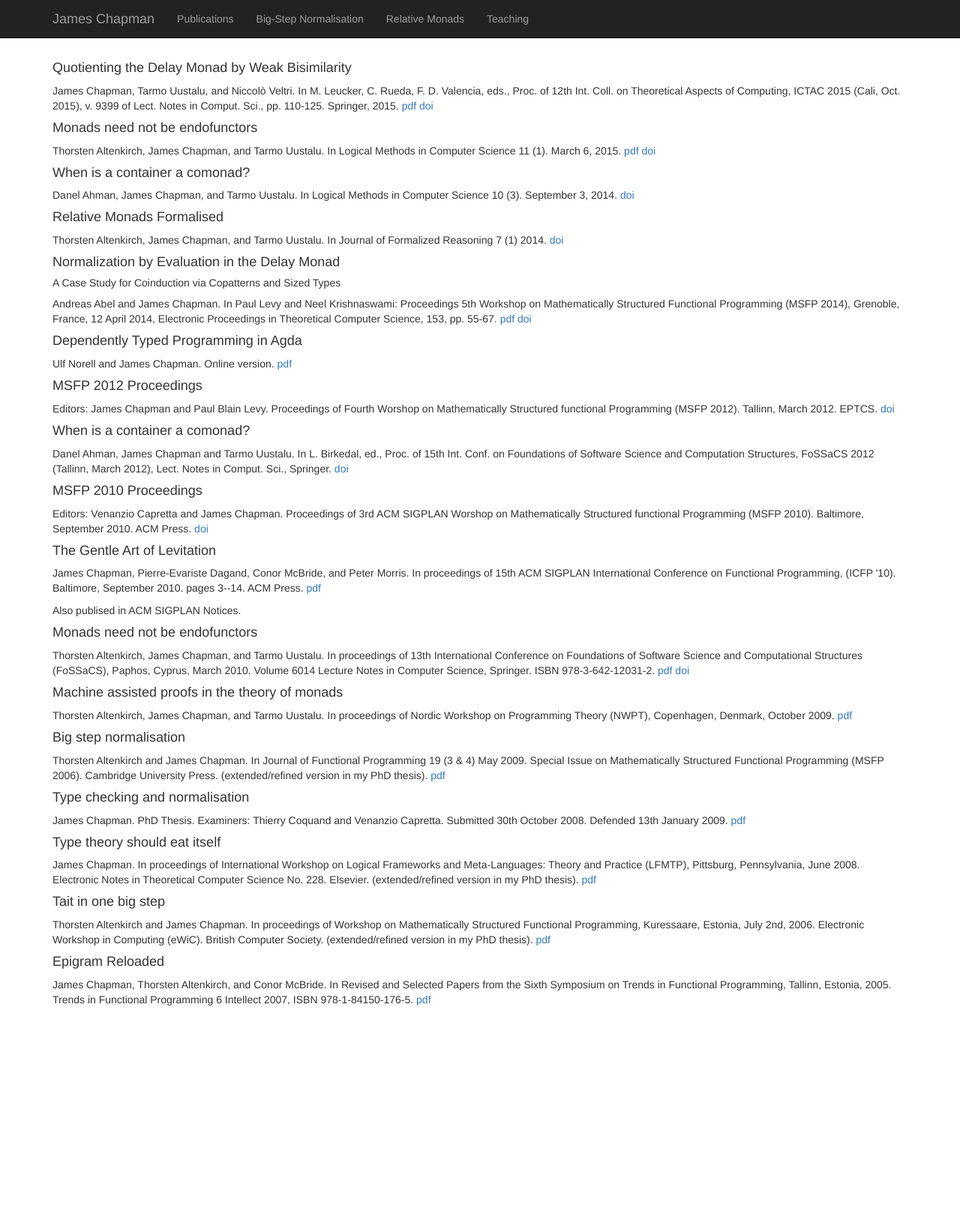
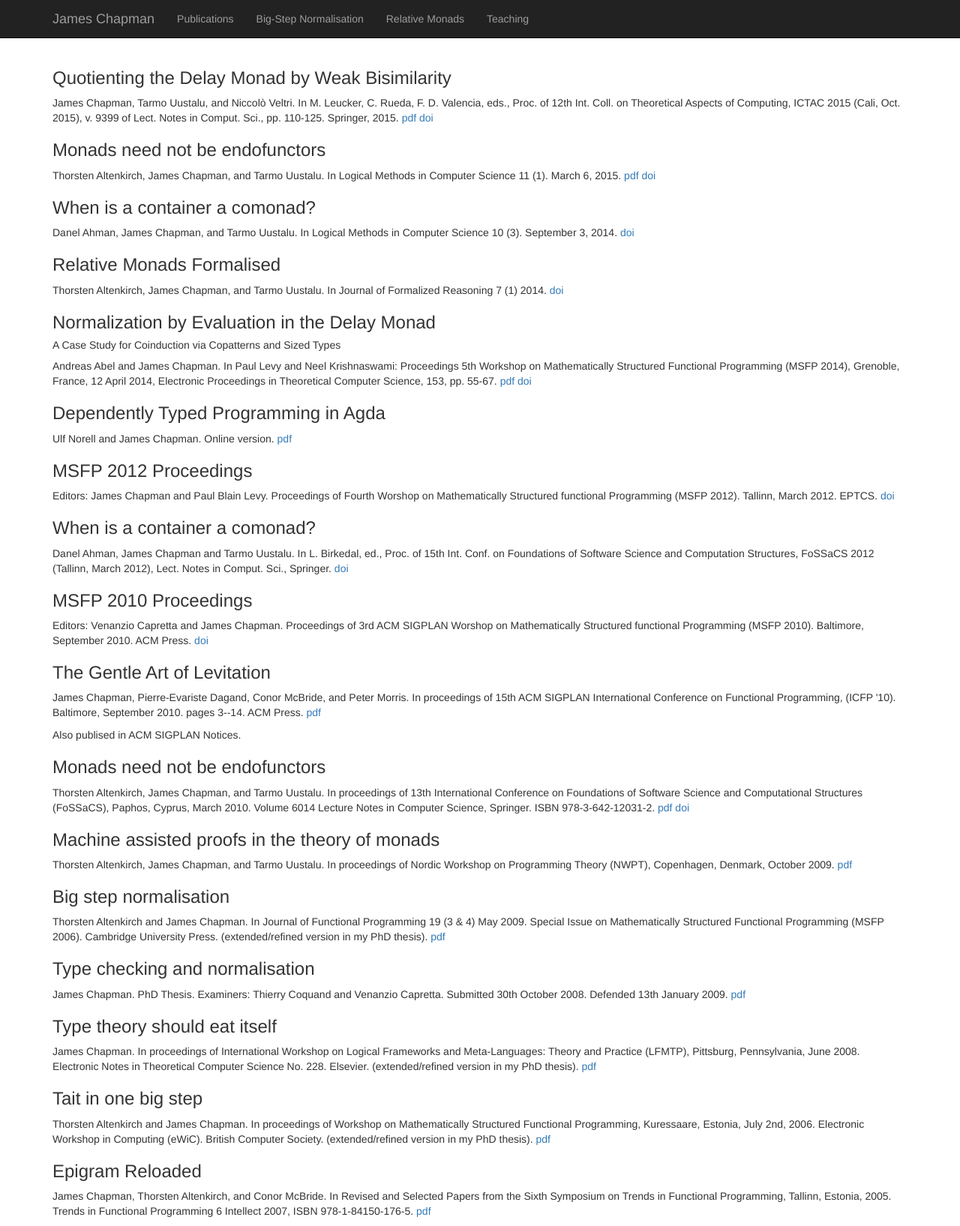
Before and after one commit to jmchapman/jmchapman.github.io, a Jekyll site: the page built from Publications.html, in a window 1280 px wide. Shown: the whole page at 75% size. Built offline with Jekyll 4.4.1, drawn with Linux system fonts in a browser that asks for light colours; nearby versions of some CDN libraries; before the commit the page ends 1353 px from its top, so only the background shows below that.

```diff
--- a/Publications.html
+++ b/Publications.html
@@ -4,7 +4,7 @@ title: James Chapman - Publications
 ---
 <div class="blurb">
   <article id="quotdelay">
-    <h4>Quotienting the Delay Monad by Weak Bisimilarity</h4>
+    <h3>Quotienting the Delay Monad by Weak Bisimilarity</h3>
     <p>James Chapman, Tarmo Uustalu, and Niccolò Veltri. In M. Leucker,
       C. Rueda, F. D. Valencia, eds., Proc. of 12th Int. Coll. on
       Theoretical Aspects of Computing, ICTAC 2015 (Cali, Oct. 2015),
@@ -14,26 +14,26 @@ title: James Chapman - Publications
       <a href="http://dx.doi.org/10.1007/978-3-319-25150-9_8">doi</a></p>
   </article>
   <article id="relmonlmcs">
-    <h4>Monads need not be endofunctors</h4>
+    <h3>Monads need not be endofunctors</h3>
     <p>Thorsten Altenkirch, James Chapman, and Tarmo Uustalu. In
       Logical Methods in Computer Science 11 (1). March 6, 2015.
       <a href="papers/relmon-lmcs.pdf">pdf</a>
       <a href="http://dx.doi.org/10.2168/LMCS-11(1:3)2015">doi</a></p>
   </article>
   <article id="dcontlmcs">
-    <h4>When is a container a comonad?</h4>
+    <h3>When is a container a comonad?</h3>
     <p>Danel Ahman, James Chapman, and Tarmo Uustalu. In Logical
       Methods in Computer Science 10 (3). September 3, 2014.
       <a href="http://dx.doi.org/10.2168/lmcs-10(3:14)2014">doi</a></p>
   </article>
   <article id="relmonjfr">
-    <h4>Relative Monads Formalised</h4>
+    <h3>Relative Monads Formalised</h3>
     <p>Thorsten Altenkirch, James Chapman, and Tarmo Uustalu. In
       Journal of Formalized Reasoning 7 (1) 2014.
       <a href="http://dx.doi.org/10.6092/issn.1972-5787/4389">doi</a></p>
   </article>
   <article id="delayednbe">
-    <h4>Normalization by Evaluation in the Delay Monad</h4>
+    <h3>Normalization by Evaluation in the Delay Monad</h3>
     <h5>A Case Study for Coinduction via Copatterns and Sized Types</h5>
     <p>Andreas Abel and James Chapman. In Paul Levy and Neel
       Krishnaswami: Proceedings 5th Workshop on Mathematically
@@ -44,19 +44,19 @@ title: James Chapman - Publications
       <a href="http://dx.doi.org/10.4204/EPTCS.153.4">doi</a></p>
   </article>
   <article>
-    <h4>Dependently Typed Programming in Agda</h4>
+    <h3>Dependently Typed Programming in Agda</h3>
     <p>Ulf Norell and James Chapman. Online version.
       <a href="papers/lecture_notes.pdf">pdf</a></p>
   </article>
   <article>
-    <h4>MSFP 2012 Proceedings</h4>
+    <h3>MSFP 2012 Proceedings</h3>
     <p>Editors: James Chapman and Paul Blain Levy. Proceedings of
       Fourth Worshop on Mathematically Structured functional
       Programming (MSFP 2012). Tallinn, March 2012. EPTCS.
       <a href="http://dx.doi.org/10.4204/EPTCS.76">doi</a></p>
   </article>
   <article>
-    <h4>When is a container a comonad?</h4>
+    <h3>When is a container a comonad?</h3>
     <p>Danel Ahman, James Chapman and Tarmo Uustalu. In L. Birkedal,
       ed., Proc. of 15th Int. Conf. on Foundations of Software Science
       and Computation Structures, FoSSaCS 2012 (Tallinn, March 2012),
@@ -64,14 +64,14 @@ title: James Chapman - Publications
       <a href="http://dx.doi.org/10.1007/978-3-642-28729-9_5">doi</a></p>
   </article>
   <article>
-    <h4>MSFP 2010 Proceedings</h4>
+    <h3>MSFP 2010 Proceedings</h3>
     <p>Editors: Venanzio Capretta and James Chapman. Proceedings of
       3rd ACM SIGPLAN Worshop on Mathematically Structured functional
       Programming (MSFP 2010). Baltimore, September 2010. ACM Press.
       <a href="http://dx.doi.org/10.1145/1863597">doi</a></p>
   </article>
   <article>
-    <h4>The Gentle Art of Levitation</h4>
+    <h3>The Gentle Art of Levitation</h3>
     <p>James Chapman, Pierre-Evariste Dagand, Conor McBride, and Peter
       Morris. In proceedings of 15th ACM SIGPLAN International
       Conference on Functional Programming, (ICFP '10). Baltimore,
@@ -81,7 +81,7 @@ title: James Chapman - Publications
     <p>Also publised in ACM SIGPLAN Notices.</p>
   </article>
   <article id="relmonfossacs">
-    <h4>Monads need not be endofunctors</h4>
+    <h3>Monads need not be endofunctors</h3>
     <p>Thorsten Altenkirch, James Chapman, and Tarmo Uustalu. In
       proceedings of 13th International Conference on Foundations of
       Software Science and Computational Structures (FoSSaCS), Paphos,
@@ -92,7 +92,7 @@ title: James Chapman - Publications
     </p>
   </article>
   <article>
-    <h4>Machine assisted proofs in the theory of monads</h4>
+    <h3>Machine assisted proofs in the theory of monads</h3>
     <p>Thorsten Altenkirch, James Chapman, and Tarmo Uustalu. In
       proceedings of Nordic Workshop on Programming Theory (NWPT),
       Copenhagen, Denmark, October 2009.
@@ -100,7 +100,7 @@ title: James Chapman - Publications
     </p>
   </article>
   <article>
-    <h4>Big step normalisation</h4>
+    <h3>Big step normalisation</h3>
     <p>Thorsten Altenkirch and James Chapman. In Journal of Functional
       Programming 19 (3 & 4) May 2009. Special Issue on Mathematically
       Structured Functional Programming (MSFP 2006). Cambridge
@@ -109,7 +109,7 @@ title: James Chapman - Publications
     </p>
   </article>
   <article>
-    <h4>Type checking and normalisation</h4>
+    <h3>Type checking and normalisation</h3>
     <p>James Chapman. PhD Thesis. Examiners: Thierry Coquand and
       Venanzio Capretta. Submitted 30th October 2008. Defended 13th
       January 2009.
@@ -117,7 +117,7 @@ title: James Chapman - Publications
     </p>
   </article>
   <article>
-    <h4>Type theory should eat itself</h4>
+    <h3>Type theory should eat itself</h3>
     <p>James Chapman. In proceedings of International Workshop on
       Logical Frameworks and Meta-Languages: Theory and Practice
       (LFMTP), Pittsburg, Pennsylvania, June 2008. Electronic Notes in
@@ -127,7 +127,7 @@ title: James Chapman - Publications
     </p>
   </article>
   <article>
-    <h4>Tait in one big step</h4>
+    <h3>Tait in one big step</h3>
     <p>Thorsten Altenkirch and James Chapman. In proceedings of
       Workshop on Mathematically Structured Functional Programming,
       Kuressaare, Estonia, July 2nd, 2006. Electronic Workshop in
@@ -137,7 +137,7 @@ title: James Chapman - Publications
     </p>
   </article>
   <article>
-    <h4>Epigram Reloaded</h4>
+    <h3>Epigram Reloaded</h3>
     <p>James Chapman, Thorsten Altenkirch, and Conor McBride. In
       Revised and Selected Papers from the Sixth Symposium on Trends
       in Functional Programming, Tallinn, Estonia, 2005. Trends in
```
